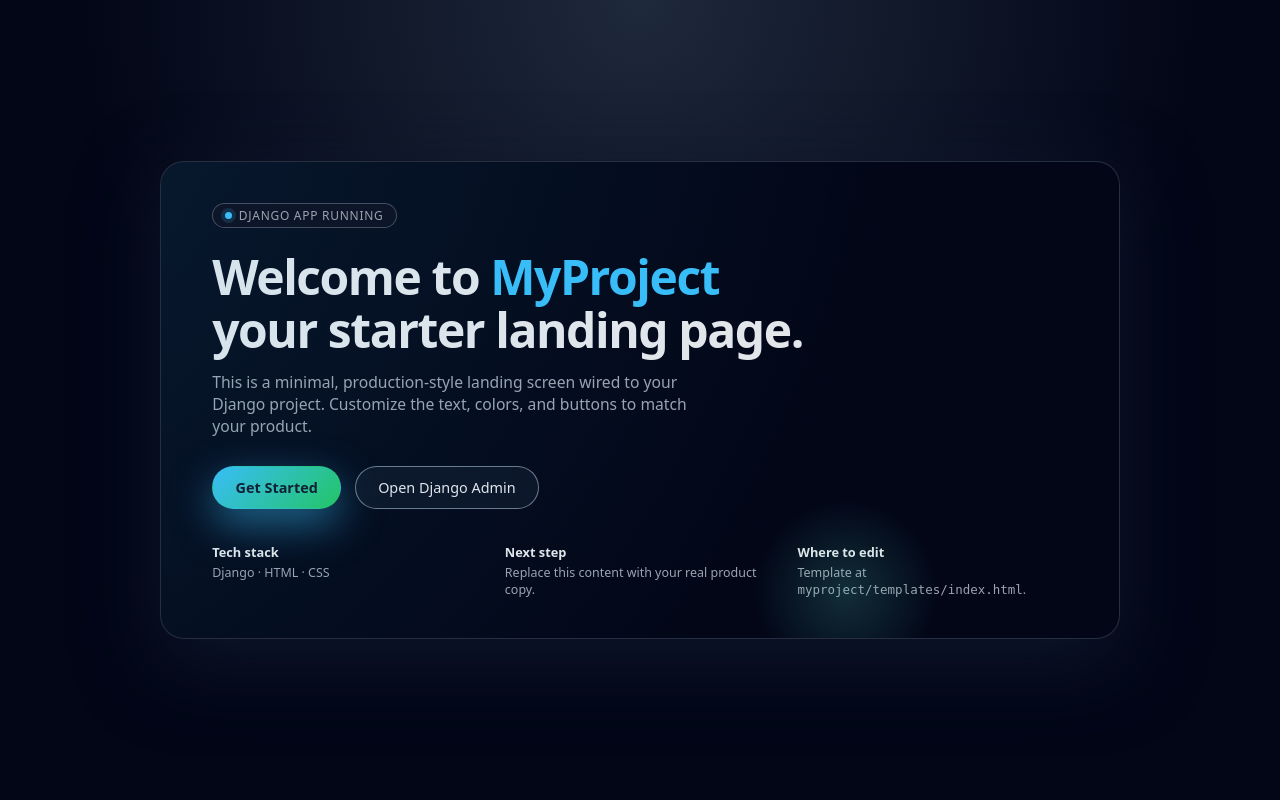
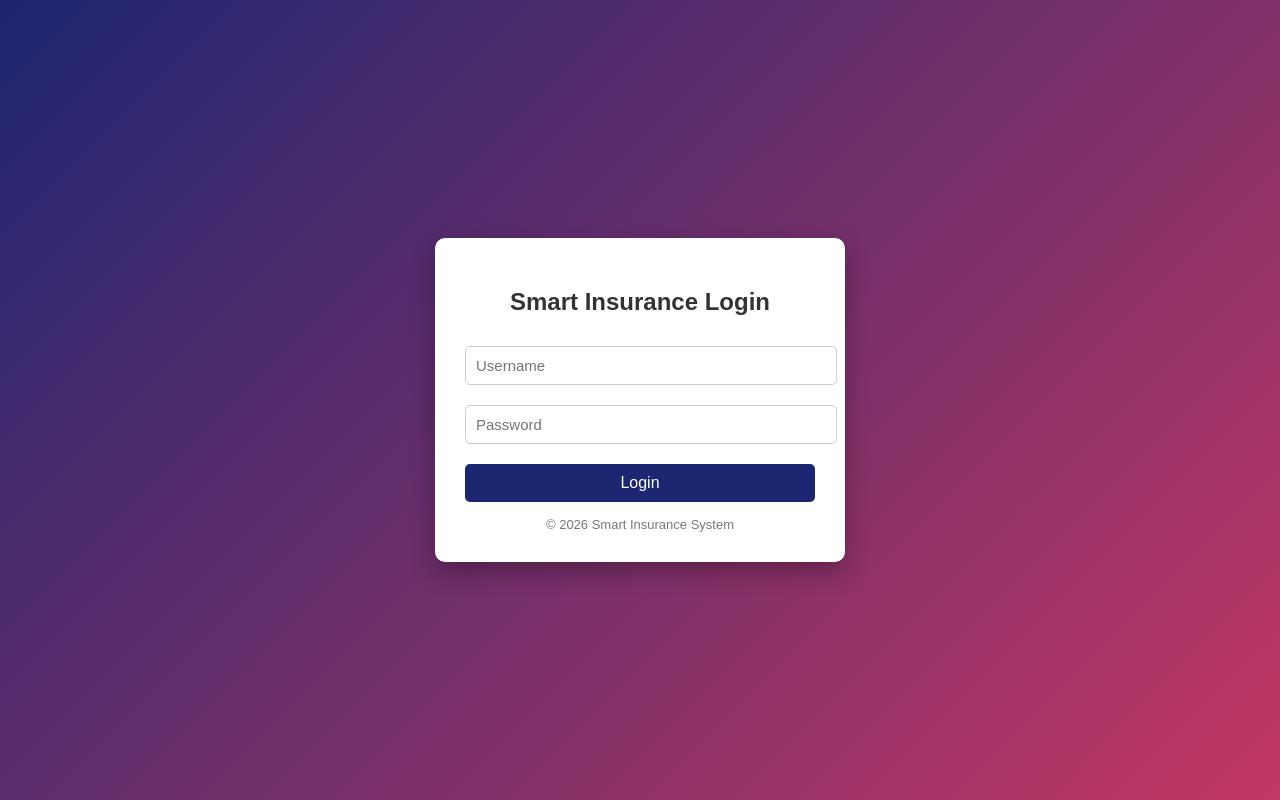
Before and after one commit to accesscodeme-cloud/python-project, a Django app: page /login/ in a window 1280 px wide. Run offline with Django 5.2, Linux system fonts and the light colour scheme.

Commit message:
add login code

```diff
--- a/login/templates/index.html
+++ b/login/templates/index.html
@@ -1,213 +1,102 @@
 <!DOCTYPE html>
 <html lang="en">
 <head>
-    <meta charset="UTF-8" />
-    <title>MyProject Landing</title>
-    <meta name="viewport" content="width=device-width, initial-scale=1" />
+    <meta charset="UTF-8">
+    <title>Smart Insurance | Login</title>
+    <meta name="viewport" content="width=device-width, initial-scale=1.0">
+
     <style>
-      :root {
-        --bg: #0f172a;
-        --card: #020617;
-        --accent: #38bdf8;
-        --accent-soft: rgba(56, 189, 248, 0.15);
-        --text: #e5e7eb;
-        --muted: #9ca3af;
-      }
-      * {
-        box-sizing: border-box;
+        body {
             margin: 0;
             padding: 0;
+            font-family: Arial, sans-serif;
+            background: linear-gradient(135deg, #1d2671, #c33764);
+            height: 100vh;
+            display: flex;
+            justify-content: center;
+            align-items: center;
         }
-      body {
-        min-height: 100vh;
-        font-family: system-ui, -apple-system, BlinkMacSystemFont, "Segoe UI",
-          sans-serif;
-        background: radial-gradient(circle at top, #1e293b 0, #020617 55%);
-        color: var(--text);
-        display: flex;
-        align-items: center;
-        justify-content: center;
-        padding: 2rem;
+
+        .login-box {
+            background: #fff;
+            padding: 30px;
+            width: 350px;
+            border-radius: 10px;
+            box-shadow: 0 10px 25px rgba(0,0,0,0.3);
         }
-      .shell {
-        max-width: 960px;
+
+        .login-box h2 {
+            text-align: center;
+            margin-bottom: 20px;
+            color: #333;
+        }
+
+        .login-box input {
             width: 100%;
+            padding: 10px;
+            margin: 10px 0;
+            border: 1px solid #ccc;
+            border-radius: 5px;
+            font-size: 15px;
         }
-      .card {
-        background: linear-gradient(145deg, #020617, #020617);
-        border-radius: 1.5rem;
-        border: 1px solid rgba(148, 163, 184, 0.25);
-        box-shadow: 0 24px 80px rgba(15, 23, 42, 0.95);
-        padding: 2.5rem clamp(2rem, 4vw, 3.25rem);
-        position: relative;
-        overflow: hidden;
+
+        .login-box input:focus {
+            border-color: #1d2671;
+            outline: none;
         }
-      .card::before {
-        content: "";
-        position: absolute;
-        inset: -40%;
-        background: radial-gradient(
-          circle at top left,
-          rgba(56, 189, 248, 0.22),
-          transparent 60%
-        );
-        opacity: 0.7;
-        pointer-events: none;
+
+        .login-box button {
+            width: 100%;
+            padding: 10px;
+            background: #1d2671;
+            border: none;
+            color: #fff;
+            font-size: 16px;
+            border-radius: 5px;
+            cursor: pointer;
+            margin-top: 10px;
         }
-      .pill {
-        display: inline-flex;
-        align-items: center;
-        gap: 0.4rem;
-        padding: 0.2rem 0.75rem;
-        border-radius: 999px;
-        background: rgba(15, 23, 42, 0.9);
-        border: 1px solid rgba(148, 163, 184, 0.4);
-        color: var(--muted);
-        font-size: 0.75rem;
-        letter-spacing: 0.06em;
-        text-transform: uppercase;
-        position: relative;
+
+        .login-box button:hover {
+            background: #142055;
         }
-      .pill-dot {
-        width: 0.45rem;
-        height: 0.45rem;
-        border-radius: 999px;
-        background: var(--accent);
-        box-shadow: 0 0 0 4px var(--accent-soft);
+
+        .error {
+            color: red;
+            text-align: center;
+            margin-top: 10px;
         }
-      h1 {
-        margin-top: 1.4rem;
-        font-size: clamp(2.2rem, 4vw, 3rem);
-        line-height: 1.1;
-        letter-spacing: -0.03em;
-      }
-      h1 span {
-        color: var(--accent);
-      }
-      .subtitle {
-        margin-top: 0.9rem;
-        max-width: 32rem;
-        color: var(--muted);
-        font-size: 0.98rem;
-      }
-      .cta-row {
-        margin-top: 1.8rem;
-        display: flex;
-        flex-wrap: wrap;
-        gap: 0.85rem;
-      }
-      .btn-primary,
-      .btn-ghost {
-        border-radius: 999px;
-        padding: 0.7rem 1.4rem;
-        font-size: 0.9rem;
-        border: 1px solid transparent;
-        cursor: pointer;
-        transition: all 0.18s ease-out;
-        display: inline-flex;
-        align-items: center;
-        gap: 0.4rem;
-        text-decoration: none;
-      }
-      .btn-primary {
-        background: linear-gradient(135deg, #38bdf8, #22c55e);
-        color: #0f172a;
-        font-weight: 600;
-        box-shadow: 0 15px 40px rgba(56, 189, 248, 0.5);
-      }
-      .btn-primary:hover {
-        transform: translateY(-1px);
-        box-shadow: 0 20px 55px rgba(56, 189, 248, 0.55);
-      }
-      .btn-ghost {
-        background: rgba(15, 23, 42, 0.7);
-        border-color: rgba(148, 163, 184, 0.7);
-        color: var(--text);
-      }
-      .btn-ghost:hover {
-        background: rgba(15, 23, 42, 0.95);
-      }
-      .meta {
-        margin-top: 2.1rem;
-        display: grid;
-        grid-template-columns: repeat(auto-fit, minmax(120px, 1fr));
-        gap: 1.4rem;
-        font-size: 0.78rem;
-        color: var(--muted);
-      }
-      .meta strong {
-        display: block;
-        color: var(--text);
-        margin-bottom: 0.2rem;
-        font-size: 0.8rem;
-      }
-      .glow {
-        position: absolute;
-        inset: auto auto -4rem 60%;
-        width: 220px;
-        height: 220px;
-        background: radial-gradient(
-          circle,
-          rgba(94, 234, 212, 0.22),
-          transparent 60%
-        );
-        opacity: 0.8;
-        pointer-events: none;
-      }
-      @media (max-width: 640px) {
-        .card {
-          padding: 1.8rem 1.5rem 1.6rem;
-          border-radius: 1.25rem;
-        }
-        h1 {
-          font-size: 2rem;
-        }
-        .meta {
-          margin-top: 1.6rem;
-        }
+
+        .footer-text {
+            text-align: center;
+            margin-top: 15px;
+            font-size: 13px;
+            color: #777;
         }
     </style>
 </head>
 <body>
-    <main class="shell">
-      <section class="card">
-        <div class="pill">
-          <span class="pill-dot"></span>
-          <span>Django app running</span>
-        </div>
-        <h1>
-          Welcome to <span>MyProject</span><br />
-          your starter landing page.
-        </h1>
-        <p class="subtitle">
-          This is a minimal, production-style landing screen wired to your
-          Django project. Customize the text, colors, and buttons to match your
-          product.
-        </p>
-        <div class="cta-row">
-          <a class="btn-primary" href="#">
-            Get Started
-          </a>
-          <a class="btn-ghost" href="/admin/">
-            Open Django Admin
-          </a>
-        </div>
-        <div class="meta">
-          <div>
-            <strong>Tech stack</strong>
-            Django · HTML · CSS
-          </div>
-          <div>
-            <strong>Next step</strong>
-            Replace this content with your real product copy.
-          </div>
-          <div>
-            <strong>Where to edit</strong>
-            Template at <code>myproject/templates/index.html</code>.
+
+<div class="login-box">
+    <h2>Smart Insurance Login</h2>
+
+    <form method="post">
+        {% csrf_token %}
+
+        <input type="text" name="username" placeholder="Username" required>
+        <input type="password" name="password" placeholder="Password" required>
+
+        <button type="submit">Login</button>
+    </form>
+
+    {% for message in messages %}
+        <div class="error">{{ message }}</div>
+    {% endfor %}
+
+    <div class="footer-text">
+        © 2026 Smart Insurance System
     </div>
 </div>
-        <div class="glow"></div>
-      </section>
-    </main>
+
 </body>
 </html>
```
Lines whose indentation alone changed are shown as unchanged.
